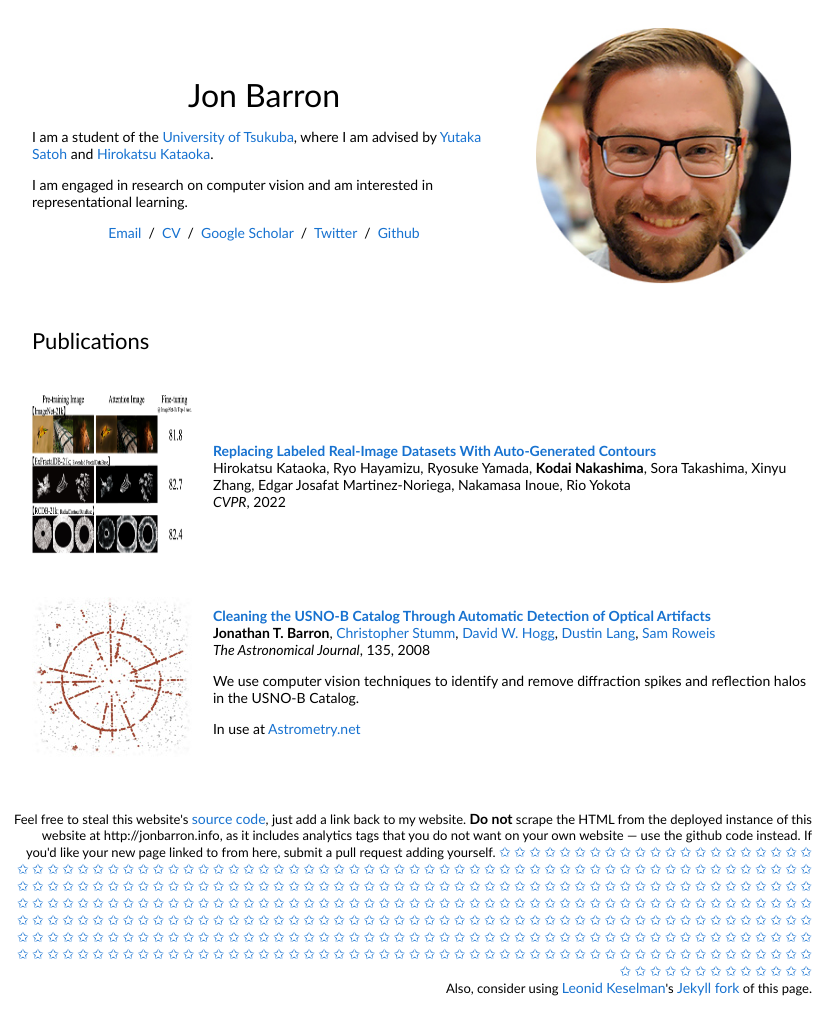
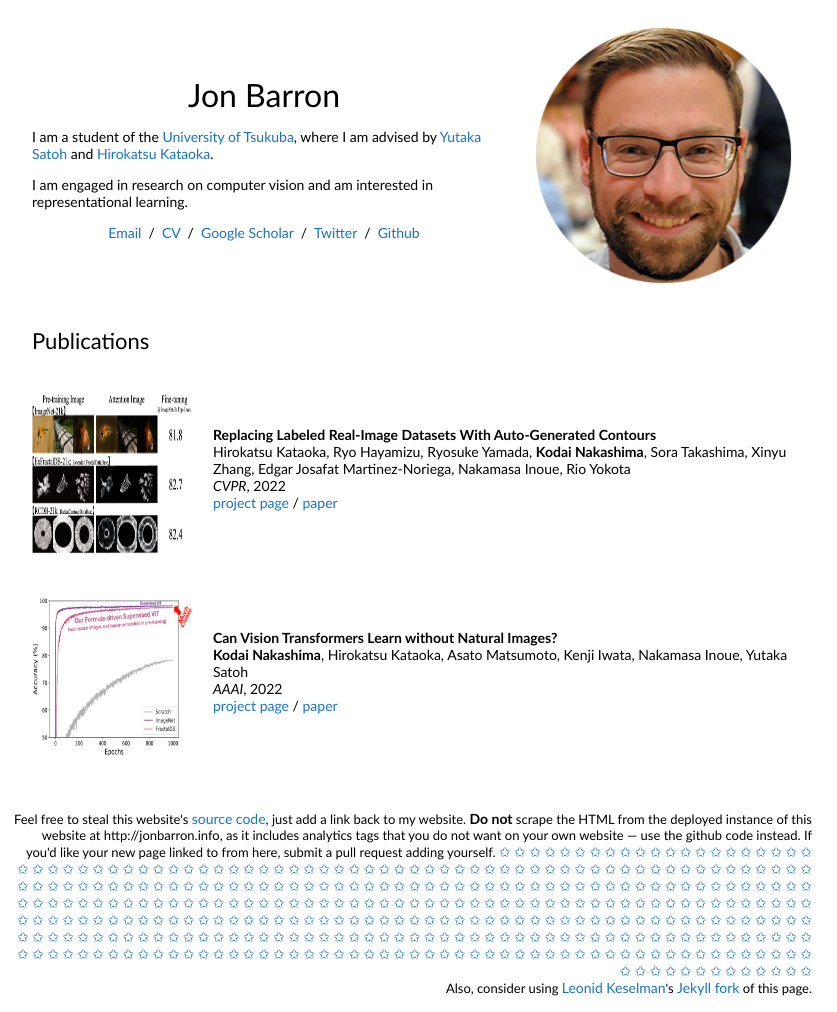
Before and after one commit to nakashima-kodai/homepage, a plain HTML site: page index.html in a window 1280 px wide. Shown: the whole page, without its empty margins (228-1065 px from the left). Drawn offline with Linux system fonts and the light colour scheme.

Commit message:
add fdsl-vit paper

```diff
--- a/index.html
+++ b/index.html
@@ -53,33 +53,36 @@
               <img src="images/replace_realimage.png" alt="replace-realimage" width="160" height="160">
             </td>
             <td width="75%" valign="middle">
-              <a>
-                <papertitle>Replacing Labeled Real-Image Datasets With Auto-Generated Contours</papertitle>
-              </a>
+              <papertitle>Replacing Labeled Real-Image Datasets With Auto-Generated Contours</papertitle>
               <br>
               Hirokatsu Kataoka, Ryo Hayamizu, Ryosuke Yamada, <strong>Kodai Nakashima</strong>, Sora Takashima, Xinyu Zhang, Edgar Josafat Martinez-Noriega, Nakamasa Inoue, Rio Yokota
               <br>
               <em>CVPR</em>, 2022
+              <br>
+              <a href="https://hirokatsukataoka16.github.io/Replacing-Labeled-Real-Image-Datasets/">project page</a>
+              /
+              <a href="https://openaccess.thecvf.com/content/CVPR2022/papers/Kataoka_Replacing_Labeled_Real-Image_Datasets_With_Auto-Generated_Contours_CVPR_2022_paper.pdf">paper</a>
+              <p></p>
             </td>
           </tr>
 
           <tr>
             <td style="padding:20px;width:25%;vertical-align:middle">
-              <img src="images/clean_promo.jpg" alt="clean-usnob" width="160" height="160">
+              <img src="images/fdsl-vit.png" alt="fdsl-vit" width="160" height="160">
             </td>
             <td width="75%" valign="middle">
-              <a href="https://drive.google.com/file/d/1YvRx-4hrZoCk-nl6OgVJZlHAqOiN5hWq/view?usp=sharing">
-                <papertitle>Cleaning the USNO-B Catalog Through Automatic Detection of Optical Artifacts</papertitle>
-              </a>
+              <papertitle>Can Vision Transformers Learn without Natural Images?</papertitle>
               <br>
-              <strong>Jonathan T. Barron</strong>, <a href="http://stumm.ca/">Christopher Stumm</a>, <a href="http://cosmo.nyu.edu/hogg/">David W. Hogg</a>, <a href="http://www.astro.princeton.edu/~dstn/">Dustin Lang</a>, <a href="http://cs.nyu.edu/~roweis/">Sam Roweis</a>
+              <strong>Kodai Nakashima</strong>, Hirokatsu Kataoka, Asato Matsumoto, Kenji Iwata, Nakamasa Inoue, Yutaka Satoh
               <br>
-              <em>The Astronomical Journal</em>, 135, 2008
-              <p>We use computer vision techniques to identify and remove diffraction spikes and reflection halos in the USNO-B Catalog.</p>
-              <p>In use at <a href="http://www.astrometry.net">Astrometry.net</a></p>
+              <em>AAAI</em>, 2022
+              <br>
+              <a href="https://hirokatsukataoka16.github.io/Vision-Transformers-without-Natural-Images/">project page</a>
+              /
+              <a href="https://www.aaai.org/AAAI22Papers/AAAI-7546.NakashimaK.pdf">paper</a>
+              <p></p>
             </td>
           </tr>
-
         </tbody></table>
 
 
```
Also changed, not shown: images/fdsl-vit.png (added).
